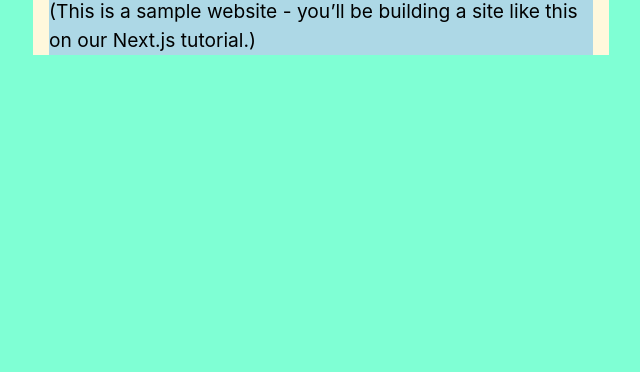
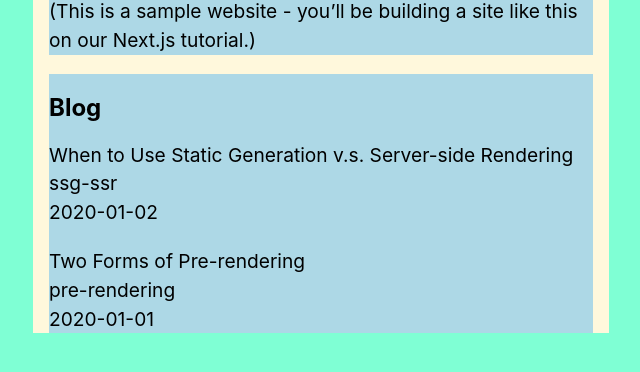
Before and after one commit to rodrigorellana/nextjstutorial, a Next.js app: page / in a window 1280 px wide. Shown: the part 342-714 px from the top of the page, without its empty margins (319-959 px from the left). Built offline with nearby package versions, Linux system fonts and the light colour scheme.

Commit message:
serving data from md files using getStaticProps

```diff
--- /dev/null
+++ b/lib/posts.js
@@ -0,0 +1,37 @@
+import fs from 'fs'
+import path from 'path'
+import matter from 'gray-matter'
+
+const postsDirectory = path.join(process.cwd(), 'posts')
+
+export function getSortedPostsData() {
+  // Get file names under /posts
+  const fileNames = fs.readdirSync(postsDirectory)
+  const allPostsData = fileNames.map(fileName => {
+    // Remove ".md" from file name to get id
+    const id = fileName.replace(/\.md$/, '')
+
+    // Read markdown file as string
+    const fullPath = path.join(postsDirectory, fileName)
+    const fileContents = fs.readFileSync(fullPath, 'utf8')
+
+    // Use gray-matter to parse the post metadata section
+    const matterResult = matter(fileContents)
+
+    // Combine the data with the id
+    return {
+      id,
+      ...matterResult.data
+    }
+  })
+  // Sort posts by date
+  return allPostsData.sort(({ date: a }, { date: b }) => {
+    if (a < b) {
+      return 1
+    } else if (a > b) {
+      return -1
+    } else {
+      return 0
+    }
+  })
+}
--- a/package.json
+++ b/package.json
@@ -8,6 +8,7 @@
     "lint": "next lint"
   },
   "dependencies": {
+    "gray-matter": "^4.0.3",
     "next": "12.0.7",
     "react": "17.0.2",
     "react-dom": "17.0.2"
--- a/pages/index.js
+++ b/pages/index.js
@@ -1,8 +1,19 @@
-import Head from 'next/head'
-import Layout, { siteTitle } from '../components/layout'
-import utilStyles from '../styles/utils.module.css'
+import Head from "next/head";
+import Layout, {siteTitle} from "../components/layout";
+import utilStyles from "../styles/utils.module.css";
 
-export default function Home() {
+import {getSortedPostsData} from "../lib/posts";
+
+export async function getStaticProps() {
+  const allPostsData = getSortedPostsData();
+  return {
+    props: {
+      allPostsData,
+    },
+  };
+}
+
+export default function Home({allPostsData}) {
   return (
     <Layout home>
       <Head>
@@ -11,10 +22,25 @@
       <section className={utilStyles.headingMd}>
         <p>[Your Self Introduction]</p>
         <p>
-          (This is a sample website - you’ll be building a site like this on{' '}
+          (This is a sample website - you’ll be building a site like this on{" "}
           <a href="https://nextjs.org/learn">our Next.js tutorial</a>.)
         </p>
       </section>
+
+      <section className={`${utilStyles.headingMd} ${utilStyles.padding1px}`}>
+        <h2 className={utilStyles.headingLg}>Blog</h2>
+        <ul className={utilStyles.list}>
+          {allPostsData.map(({id, date, title}) => (
+            <li className={utilStyles.listItem} key={id}>
+              {title}
+              <br />
+              {id}
+              <br />
+              {date}
+            </li>
+          ))}
+        </ul>
+      </section>
     </Layout>
-  )
+  );
 }
--- /dev/null
+++ b/posts/pre-rendering.md
@@ -0,0 +1,11 @@
+---
+title: 'Two Forms of Pre-rendering'
+date: '2020-01-01'
+---
+
+Next.js has two forms of pre-rendering: **Static Generation** and **Server-side Rendering**. The difference is in **when** it generates the HTML for a page.
+
+- **Static Generation** is the pre-rendering method that generates the HTML at **build time**. The pre-rendered HTML is then _reused_ on each request.
+- **Server-side Rendering** is the pre-rendering method that generates the HTML on **each request**.
+
+Importantly, Next.js lets you **choose** which pre-rendering form to use for each page. You can create a "hybrid" Next.js app by using Static Generation for most pages and using Server-side Rendering for others.
--- /dev/null
+++ b/posts/ssg-ssr.md
@@ -0,0 +1,19 @@
+---
+title: 'When to Use Static Generation v.s. Server-side Rendering'
+date: '2020-01-02'
+---
+
+We recommend using **Static Generation** (with and without data) whenever possible because your page can be built once and served by CDN, which makes it much faster than having a server render the page on every request.
+
+You can use Static Generation for many types of pages, including:
+
+- Marketing pages
+- Blog posts
+- E-commerce product listings
+- Help and documentation
+
+You should ask yourself: "Can I pre-render this page **ahead** of a user's request?" If the answer is yes, then you should choose Static Generation.
+
+On the other hand, Static Generation is **not** a good idea if you cannot pre-render a page ahead of a user's request. Maybe your page shows frequently updated data, and the page content changes on every request.
+
+In that case, you can use **Server-Side Rendering**. It will be slower, but the pre-rendered page will always be up-to-date. Or you can skip pre-rendering and use client-side JavaScript to populate data.
```
Also changed, not shown: 2 other files (tests, documents, lock files or other folders).
